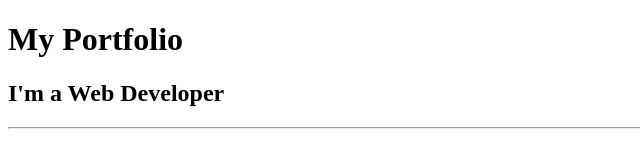
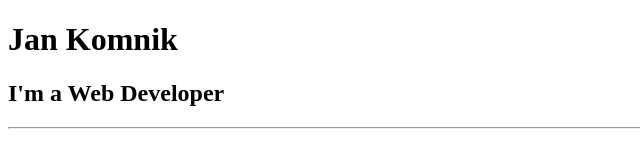
Before and after one commit to DerNikJakom/html-portfolio, a plain HTML site: page index.html in a window 1280 px wide. Shown: the top 150 px of the page, without its empty margins (0-640 px from the left). Drawn offline with Linux system fonts and the light colour scheme.

Commit message:
Update index.html

```diff
--- a/index.html
+++ b/index.html
@@ -1,29 +1,12 @@
-<!-- TODO 1: Create the HTML Boilerplate -->
-
-<!-- TODO 2: Add Your previous projects' HTML into the public folder -->
-
-<!-- TODO 3: Take screenshots of your project previews and add the images to the images folder -->
-
-<!-- TODO 4: Add titles/subtitles etc. -->
-
-<!-- TODO 5: Add a link to the project pages -->
-
-<!-- TODO 6: Add images to show the project previews
-HINT for TODO 6: You can use the height attribute set to 200 to make the image smaller:
-https://developer.mozilla.org/en-US/docs/Web/HTML/Element/img#attr-height -->
-
-<!-- TODO 7: Add the Contact Me and About Me page links -->
-
-
 <!DOCTYPE html>
 <html lang="en">
 <head>
     <meta charset="UTF-8">
     <meta name="viewport" content="width=device-width, initial-scale=1.0">
-    <title>Portfolio</title>
+    <title>Resume of Jan Komnik</title>
 </head>
 <body>
-    <h1>My Portfolio</h1>
+    <h1>Jan Komnik</h1>
     <h2>I'm a Web Developer</h2>
     <hr />
     <h3><a href="./public/birthday-invite.html">Birthday Invite Project</a></h3>
```
